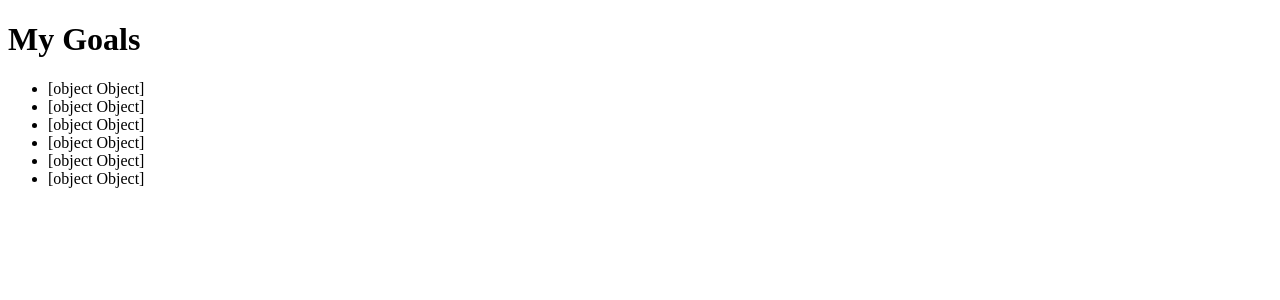
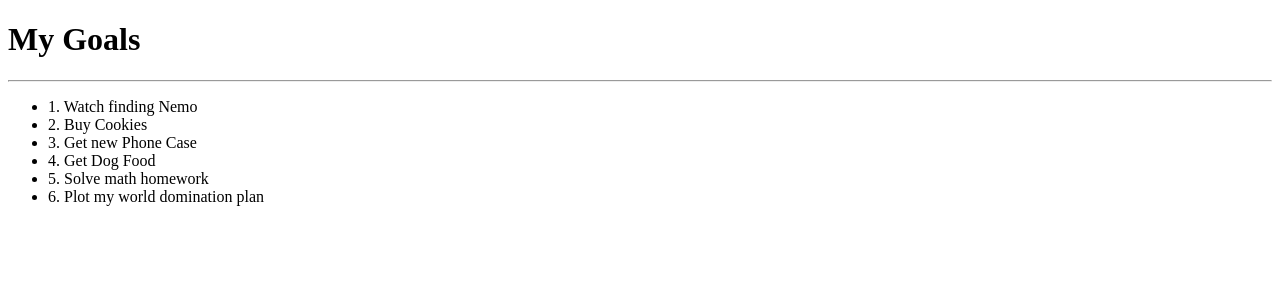
Before and after one commit to John-Kimani/Goals, an Angular app: page / in a window 1280 px wide. Shown: the top 300 px of the page. Built offline with nearby package versions, Linux system fonts and the light colour scheme.

Commit message:
practise test to display id number aganist goal number

```diff
--- a/src/app/app.component.html
+++ b/src/app/app.component.html
@@ -1,8 +1,9 @@
 <div>
   <h1>My Goals</h1>
+  <hr>
   <ul>
     <li *ngFor='let goal of goals'>
-      {{goal}}
+     {{goal.id}}. {{goal.name}}
     </li>
   </ul>
 </div>
```
Also changed, not shown: src/app/app.component.ts (+6 -6 lines).
